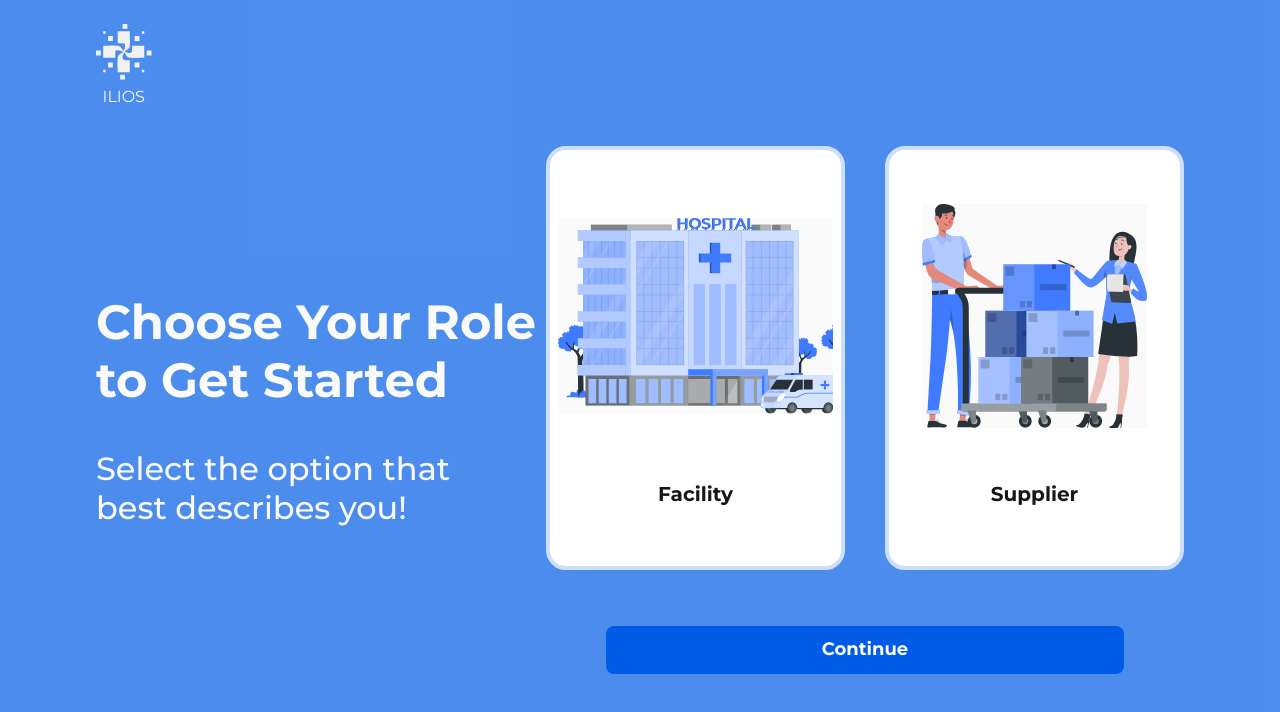
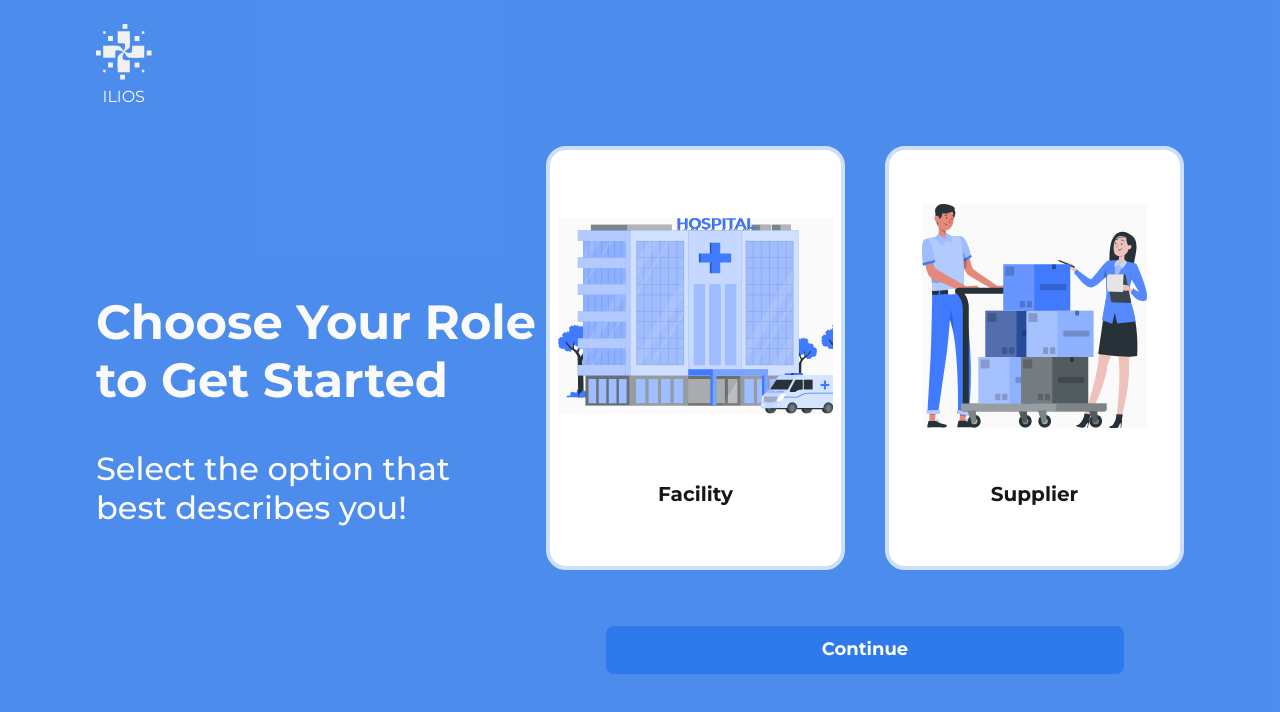
Before and after one commit to ilios91/ilios-fe, a Next.js app: page /auth/onboarding in a window 1280 px wide. Shown: the top 712 px of the page. Built offline with nearby package versions, Linux system fonts and the light colour scheme.

Commit message:
register

```diff
--- /dev/null
+++ b/src/app/auth/register/page.tsx
@@ -0,0 +1,29 @@
+"use client";
+
+import { Role } from "@/components/auth/types";
+import { useSearchParams } from "next/navigation";
+import { useEffect, useMemo } from "react";
+
+
+
+export default function Register() {
+  const role = useSearchParams().get("role") as Role;
+  const Roles = useMemo<readonly Role[]>(() => ["facility", "supplier"] as const, [])
+
+  console.log(role);
+  console.log(Roles);
+
+  useEffect(() => {
+    if(!role || !Roles.includes(role)){
+      window.location.href = "/auth/onboarding"
+    }
+
+  }, [role, Roles])
+
+
+  return (
+    <main>
+      Register
+    </main>
+  );
+}
--- a/src/components/auth/Onboarding.tsx
+++ b/src/components/auth/Onboarding.tsx
@@ -7,6 +7,7 @@ import OnboardingCard from './OnboardingCard';
 import AuthLogo from "./AuthLogo";
 import { Role } from "./types";
 import { ReactNode, useState } from "react";
+import { useRouter } from "next/navigation";
 
 interface CardProps { text: string, icon: ReactNode, userRole: Role }
 
@@ -24,10 +25,16 @@ const OnboardingCards: CardProps[] = [
 ]
 
 function Onboarding() {
-  const [selectedRole, setSelectedRole] = useState<Role>(null);
+  const [selectedRole, setSelectedRole] = useState<Role | null>(null);
+  const router = useRouter();
 
   const handleRoleSelect = (selectedRole: Role) => {
     setSelectedRole(selectedRole);
+  }
+
+  const navigateToRegistrationPage = () => {
+    if(selectedRole === null) return;
+    router.push(`/auth/register?role=${selectedRole}`)
   }
 
   return (
@@ -64,7 +71,12 @@ function Onboarding() {
             }
           </div>
           {/* Continue Button */}
-          <Button disabled={ selectedRole !== null ? true :false } text="Continue" className="mt-14 mx-auto w-[518px] h-12 bg-blue-normal font-bold text-white text-[18px] rounded-lg"/>
+          <Button
+            handleClick={navigateToRegistrationPage}
+            disabled={selectedRole === null ? false : true }
+            text="Continue"
+            className={`mt-14 mx-auto w-[518px] h-12 ${selectedRole !== null ? "bg-blue-normal" : "bg-blue-normal/40"} font-bold text-white text-[18px] rounded-lg`}
+          />
         </div>
 
       </div>
--- a/src/components/auth/types.ts
+++ b/src/components/auth/types.ts
@@ -1,11 +1,11 @@
 import { ReactNode } from "react";
 
-export type Role = "facility" | 'supplier' | null;
+export type Role = "facility" | 'supplier' ;
 
 export interface OnboardingCardProps {
   text: string,
   icon: ReactNode,
-  userRole: Role,
-  selectedRole: Role,
+  userRole: Role | null,
+  selectedRole: Role | null,
   handleRoleSelect: () => void
 }
--- a/src/components/common/buttons/Button.tsx
+++ b/src/components/common/buttons/Button.tsx
@@ -2,10 +2,14 @@ interface ButtonProps {
   className?: string,
   text?: string,
   disabled?: boolean,
-  onClick?: () => void
+  handleClick?: () => void
 }
-export default function Button({className, text, onClick, disabled}: ButtonProps) {
+export default function Button({ className, text, handleClick, disabled }: ButtonProps) {
   return (
-    <button disabled={!disabled} className={className} onClick={onClick}>{text}</button>
+    <button
+      onClick={handleClick}
+      disabled={!disabled}
+      className={className}
+    >{text}</button>
   );
 }
```
